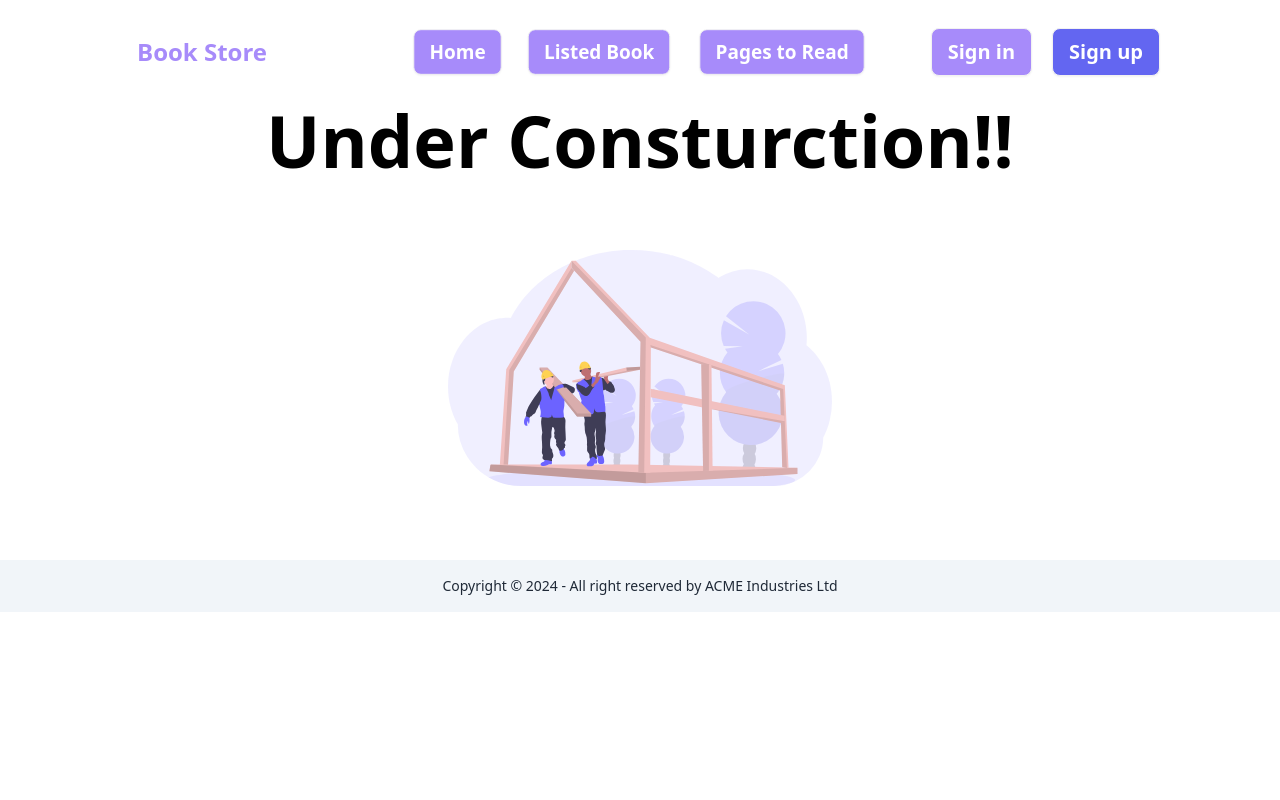
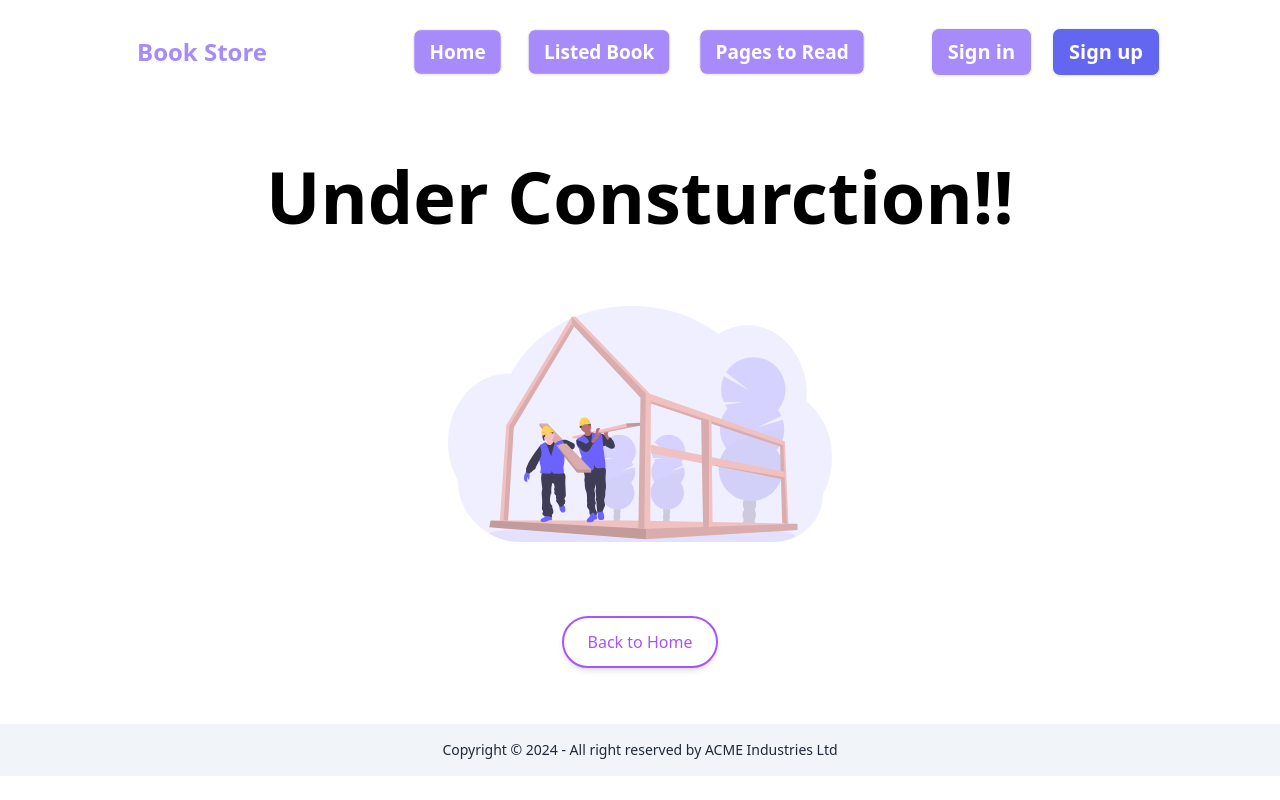
Before and after one commit to haqueashraful/book-store-ha, a React (Vite) app: page /workonit in a window 1280 px wide. Built offline with nearby package versions, Linux system fonts and the light colour scheme.

Commit message:
error and underConstruction Page

```diff
--- a/package.json
+++ b/package.json
@@ -16,6 +16,7 @@
     "react": "^18.2.0",
     "react-dom": "^18.2.0",
     "react-hot-toast": "^2.4.1",
+    "react-icons": "^5.0.1",
     "react-router-dom": "^6.22.3",
     "sort-by": "^0.0.2"
   },
--- a/src/Component/Card.jsx
+++ b/src/Component/Card.jsx
@@ -1,8 +1,20 @@
 import { Link, useParams } from "react-router-dom";
+import { CiStar } from "react-icons/ci";
 
 const Card = ({ book }) => {
-//   console.log(book);
-  const { bookName, author, review, bookid } = book;
+  //   console.log(book);
+  const {
+    bookid,
+    bookName,
+    author,
+    publisher,
+    category,
+    review,
+    tags,
+    totalPages,
+    yearOfPublishing,
+    rating,
+  } = book;
 
   const navigateToDetails = () => {
     // console.log(bookid);
@@ -13,20 +25,35 @@ const Card = ({ book }) => {
         onClick={navigateToDetails}
         className="card w-full bg-base-100 shadow-xl border hover:border-2 hover:border-violet-500"
       >
-        <figure className="px-5 pt-5">
+        <figure className="px-5 pt-5 rounded-lg">
           <img
             src="https://daisyui.com/images/stock/photo-1606107557195-0e29a4b5b4aa.jpg"
             alt="Shoes"
             className="rounded-xl"
           />
         </figure>
-        <div className="card-body ">
-          <h2 className="card-title">{bookName}</h2>
-          <p>If a dog chews shoes whose shoes does he choose?</p>
-          <div className="card-actions">
-            <button className="btn bg-violet-400 text-white hover:bg-violet-500">
-              Buy Now
-            </button>
+        <div className="card-body space-y-5">
+          <div className="  space-x-5">
+            {tags.map((tag, index) => (
+              <span
+                className="bg-green-50 rounded-full px-5 py-1 text-green-500 font-semibold"
+                key={index}
+              >
+                #{tag}
+              </span>
+            ))}
+          </div>
+          <div className=" space-y-3">
+            <h2 className="card-title text-2xl font-bold">{bookName}</h2>
+            <p className=" text-lg font-medium ">By: {author}</p>
+          </div>
+          <div className="border-b-2 border-dashed"></div>
+          <div className=" flex justify-between items-center ">
+            <p className=" text-xl">{category}</p>
+            <p className=" justify-end flex gap-5 items-center text-xl text-left">
+              {rating}
+              <CiStar />
+            </p>
           </div>
         </div>
       </div>
--- a/src/Component/ListedCard.jsx
+++ b/src/Component/ListedCard.jsx
@@ -48,7 +48,7 @@ const ListedCard = ({ book }) => {
           <p>Publisher: {publisher}</p>
           <p>Pages: {totalPages}</p>
         </div>
-        <div className="divider mt-0 mb-0"></div>
+        <div className="divider mt-2 mb-2"></div>
         <div className="flex justify-start items-center gap-8">
           <p className="bg-green-50 rounded-full px-5 py-1 text-green-500 font-semibold">
            Category: {category}
@@ -58,7 +58,7 @@ const ListedCard = ({ book }) => {
           </p>
 
           <div>
-            <Link to={`/details/${bookid}`}><button  className="btn px-5 py-1 rounded-full bg-violet-400 text-white hover:bg-violet-500 ">View details</button></Link>
+            <Link to={`/details/${bookid}`}><button  className="btn h-8 min-h-8 px-5 py-1 rounded-full bg-violet-400 text-white hover:bg-violet-500 ">View details</button></Link>
           </div>
         </div>
       </div>
--- a/src/Routes/Layout.jsx
+++ b/src/Routes/Layout.jsx
@@ -7,7 +7,9 @@ const Layout = () => {
     <div>
       <div className=" lg:mx-28">
         <Nav />
+        <div className=" my-14">
         <Outlet />
+        </div>
       </div>
       <Footer />
     </div>
--- a/src/pages/ErrorPage.jsx
+++ b/src/pages/ErrorPage.jsx
@@ -3,13 +3,13 @@ import notfound from "../assets/notfound.svg";
 
 const ErrorPage = () => {
   return (
-    <div className=" w-full h-screen relative">
+    <div className=" w-full h-screen relative mt-8">
+       <div className=" flex justify-center items-center">
        <Link
           to='/'
-        href="#_"
-        className=" inline-flex items-center   absolute left-1/2 top-[40%]  justify-center p-4 px-6 py-3 overflow-hidden font-medium text-violet-400 transition duration-300 ease-out border-2 border-violet-300 rounded-full shadow-md group"
+          className="relative inline-flex items-center justify-center p-4 px-6 py-3 overflow-hidden font-medium text-indigo-600 transition duration-300 ease-out border-2 border-purple-500 rounded-full shadow-md group"
         >
-        <span className="absolute inset-0 flex items-center justify-center w-full h-full text-white duration-300 -translate-x-full bg-violet-400 group-hover:translate-x-0 ease">
+          <span className="absolute inset-0 flex items-center justify-center w-full h-full text-white duration-300 -translate-x-full bg-purple-500 group-hover:translate-x-0 ease">
             <svg
               className="w-6 h-6"
               fill="none"
@@ -25,15 +25,13 @@ const ErrorPage = () => {
               ></path>
             </svg>
           </span>
-        <span className="absolute flex items-center justify-center w-full h-full text-violet-500 transition-all duration-300 transform group-hover:translate-x-full ease">
-          Go to Home
+          <span className="absolute flex items-center justify-center w-full h-full text-purple-500 transition-all duration-300 transform group-hover:translate-x-full ease">
+           Back to Home
           </span>
-        <span className="relative invisible">Go to Home</span>
+          <span className="relative invisible">Back to Home</span>
         </Link>
-      {/* <button className="btn bg-violet-400 absolute left-1/2 top-[40%] ">
-        Go to Home
-      </button> */}
-      <img className="w-full h-screen" src={notfound} alt="404 not found" />
+       </div>
+      <img className=" w-full mx-auto h-4/5" src={notfound} alt="404 not found" />
     </div>
   );
 };
--- a/src/pages/WorkOnIt.jsx
+++ b/src/pages/WorkOnIt.jsx
@@ -1,11 +1,41 @@
-import workonit from '../assets/workonit.svg'
+import { Link } from "react-router-dom";
+import workonit from "../assets/workonit.svg";
 const WorkOnIt = () => {
-    return (
-        <div className=' w-full flex-col justify-center items-center'>
-            <h1 className='text-black text-7xl text-center font-black'>Under Consturction!!</h1>
-                <img className=' w-96 mx-auto h-96' src={workonit} alt="" />
-        </div>
-    );
+  return (
+    <div className=" flex-col justify-center items-center">
+      <h1 className="text-black text-7xl text-center font-black">
+        Under Consturction!!
+      </h1>
+      <img className=" w-96 mx-auto h-96" src={workonit} alt="" />
+      <div className=" flex justify-center items-center">
+        <Link
+          to='/'
+          className="relative inline-flex items-center justify-center p-4 px-6 py-3 overflow-hidden font-medium text-indigo-600 transition duration-300 ease-out border-2 border-purple-500 rounded-full shadow-md group"
+        >
+          <span className="absolute inset-0 flex items-center justify-center w-full h-full text-white duration-300 -translate-x-full bg-purple-500 group-hover:translate-x-0 ease">
+            <svg
+              className="w-6 h-6"
+              fill="none"
+              stroke="currentColor"
+              viewBox="0 0 24 24"
+              xmlns="http://www.w3.org/2000/svg"
+            >
+              <path
+                strokeLinecap="round"
+                strokeLinejoin="round"
+                strokeWidth="2"
+                d="M14 5l7 7m0 0l-7 7m7-7H3"
+              ></path>
+            </svg>
+          </span>
+          <span className="absolute flex items-center justify-center w-full h-full text-purple-500 transition-all duration-300 transform group-hover:translate-x-full ease">
+           Back to Home
+          </span>
+          <span className="relative invisible">Back to Home</span>
+        </Link>
+      </div>
+    </div>
+  );
 };
 
 export default WorkOnIt;
```
Also changed, not shown: 1 other file (tests, documents, lock files or other folders). Lines whose indentation alone changed are shown as unchanged.
